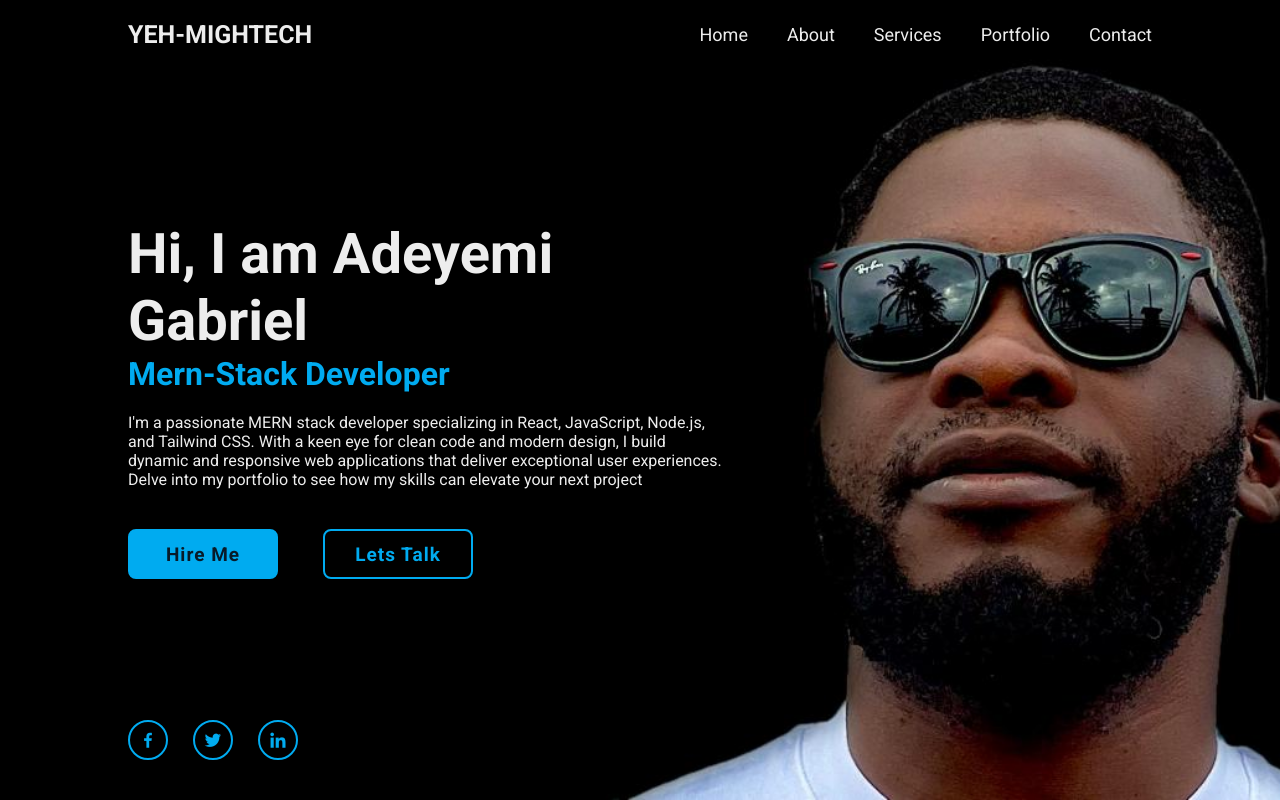
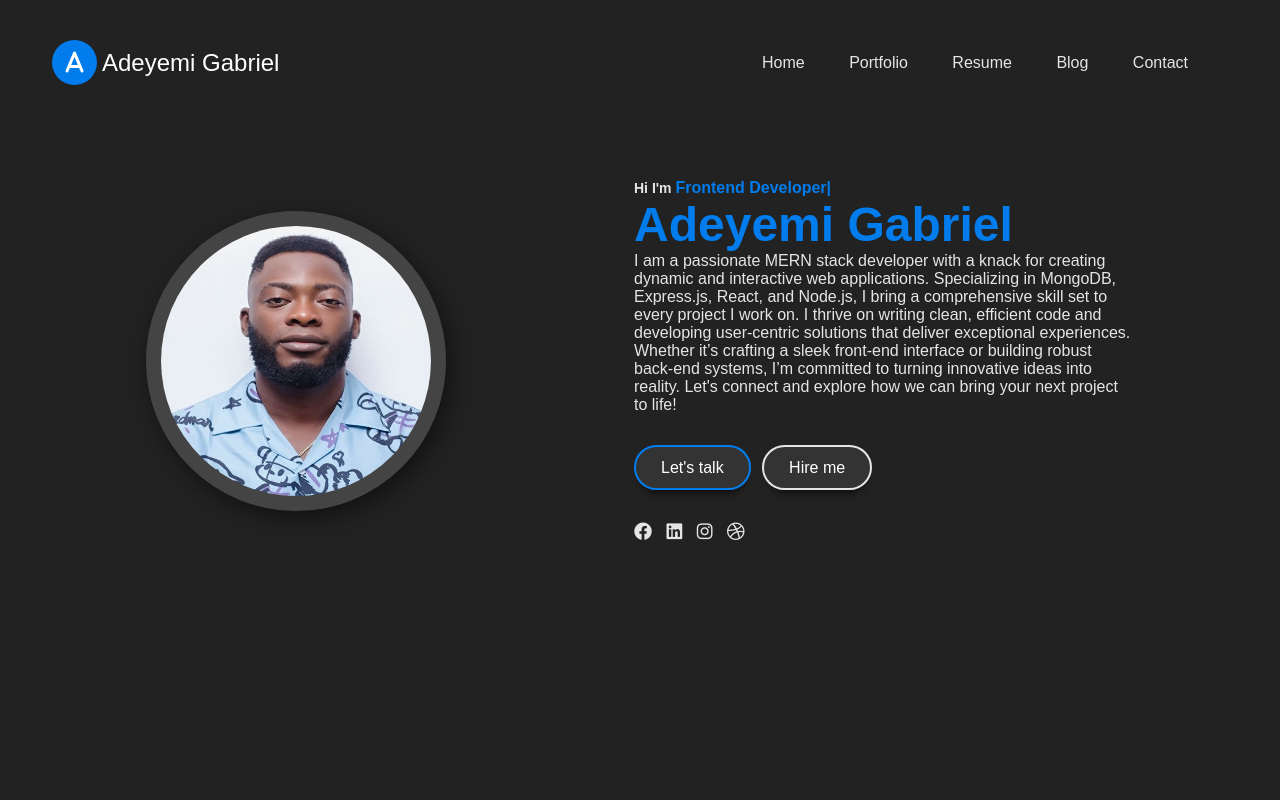
Before and after one commit to yehmight/my-portfolio, a plain HTML site: page index.html in a window 1280 px wide. Drawn offline with nearby package versions, Linux system fonts and the light colour scheme.

Commit message:
my portfolio

```diff
--- a/index.html
+++ b/index.html
@@ -3,41 +3,88 @@
 <head>
     <meta charset="UTF-8">
     <meta http-equiv="X-UA-Compatible" content="IE=edge">
-    <meta name="viewport" content="width=device-width,
-     initial-scale=1.0">
-    <title>My Potfolio</title>
+    <meta name="viewport" content="width=device-width, initial-scale=1.0">
+    <title>My Portfolio</title>
     <link rel="stylesheet" href="style.css">
-    <link href='https://unpkg.com/boxicons@2.1.4/css/boxicons.min.css' rel='stylesheet'>
+    <!----Font awesome cdn  font icon css -->
+    <link rel="stylesheet" href="https://cdnjs.cloudflare.com/ajax/libs/font-awesome/6.2.1/css/all.min.css">
 </head>
 <body>
-    <header class="header">
-        <a href="#" class="logo">YEH-MIGHTECH</a>
+     <div class="hero-header">
+        <div class="wrapper">
+            <header>
+                <div class="logo">
+                    <i class="fa-solid fa-a"></i>
+                    <div class="logo-text">Adeyemi Gabriel</div>
+                </div>
+                <nav>
+                    <div class="togglebtn">
+                        <span></span>
+                        <span></span>
+                        <span></span>
+                    </div>
+                    <ul class="navlinks">
+                        <li><a href="#">Home</a></li>
+                        <li><a href="#">Portfolio</a></li>
+                        <li><a href="#">Resume</a></li>
+                        <li><a href="#">Blog</a></li>
+                        <li><a href="#">Contact</a></li>
+                    </ul>
+                </nav>
+            </header>
+            <div class="container">
+                 <div class="hero-pic">
+                    <img src="images/user.jpeg" alt="profile pic">
+                 </div>
+                 <div class="hero-text">
+                    <h5>Hi I'm <span class="input">Frontend Developer</span></h5>
+                    <h1>Adeyemi Gabriel</h1>
+                    <p> I am a passionate MERN stack developer with a knack for creating dynamic
+                        and interactive web applications. Specializing in MongoDB, Express.js,
+                         React, and Node.js, I bring a comprehensive skill set to every project
+                         I work on. I thrive on writing clean, efficient code and developing
+                         user-centric solutions that deliver exceptional experiences. Whether
+                         it’s crafting a sleek front-end interface or building robust back-end
+                         systems, I’m committed to turning innovative ideas into reality. Let's
+                         connect and explore how we can bring your next project to life!
+                    </p>
 
-        <nav class="navbar">
-            <a href="" class="active">Home</a>
-            <a href="">About</a>
-            <a href="">Services</a>
-            <a href="">Portfolio</a>
-            <a href="">Contact</a>
-        </nav>
-    </header>
-    <section class="home">
-        <div class="home-content">
-            <h1>Hi, I am Adeyemi Gabriel</h1>
-            <h3>Mern-Stack Developer</h3>
-            <p>I'm a passionate MERN stack developer specializing in React, JavaScript, Node.js, and Tailwind CSS. With a keen eye for clean code and modern design, I build dynamic and responsive web applications that deliver exceptional user experiences. Delve into my portfolio to see how my skills can elevate your next project
-                </p>
-                  <div class="btn-box">
-                    <a href="https://www.linkedin.com/in/adeyemi-okesanya-b708b82aa?utm_source=share&utm_campaign=share_via&utm_content=profile&utm_medium=ios_app">Hire Me</a>
-                    <a href="https://wa.me/2348130380392">Lets Talk</a>
-                  </div>
+                    <div class="btn-group">
+                        <a href="https://wa.me/2348130380392" class="btn active">Let's talk</a>
+                       <a href="https://www.linkedin.com/in/adeyemi-okesanya-b708b82aa?utm_source=share&utm_campaign=share_via&utm_content=profile&utm_medium=ios_app" class="btn ">Hire me</a>
+
+                    </div>
+
+                    <div class="social">
+                        <a href="https://www.instagram.com/mr_generator_01?igsh=MWcyaGh5dTVnNnV2OQ%3D%3D&utm_source=qr"><i class="fa-brands fa-facebook"></i></a>
+                        <a href="https://www.linkedin.com/in/adeyemi-okesanya-b708b82aa?utm_source=share&utm_campaign=share_via&utm_content=profile&utm_medium=ios_app"><i class="fa-brands fa-linkedin"></i></a>
+                        <a href="https://www.linkedin.com/in/adeyemi-okesanya-b708b82aa?utm_source=share&utm_campaign=share_via&utm_content=profile&utm_medium=ios_app"><i class="fa-brands fa-instagram"></i></a>
+                        <a href="#"><i class="fa-brands fa-dribbble"></i></a>
+                        <a href="#"><i class="fa-brands fa-pintrest"></i></a>
+                    </div>
+                 </div>
+            </div>
         </div>
-        <div class="home-sci">
-            <a href="https://www.instagram.com/mr_generator_01?igsh=MWcyaGh5dTVnNnV2OQ%3D%3D&utm_source=qr"><i class='bx bxl-facebook'></i></a>
-            <a href="https://x.com/yehmight?s=21&t=eCJci8yxbiVMabtOCiV--A"><i class='bx bxl-twitter'></i></a>
-            <a href="https://www.linkedin.com/in/adeyemi-okesanya-b708b82aa?utm_source=share&utm_campaign=share_via&utm_content=profile&utm_medium=ios_app"><i class='bx bxl-linkedin'></i></a>
-        </div>
-        <span class="home-imgHover"></span>
-    </section>
+     </div>
+     <!---typed js for typing text effect-->
+     <script src="https://cdnjs.cloudflare.com/ajax/libs/typed.js/2.0.10/typed.min.js"></script>
+     <script>
+        /** creating button click show hide navbar **/
+        var togglebtn=document.querySelector(".togglebtn");
+        var nav=document.querySelector(".navlinks");
+        var links=document.querySelector(".navlinks li");
+
+        togglebtn.addEventListener("click", function(){
+            this.classList.toggle("click");
+            nav.classList.toggle("open");
+        })
+
+        var typed=new Typed(".input",{
+            strings:["Frontend Developer","backend Developer","Web Developer"],
+            typedSpeed:70,
+            backSpeed:55,
+            loop:true
+        })
+     </script>
 </body>
 </html>
--- a/style.css
+++ b/style.css
@@ -1,304 +1,214 @@
-/* Import Google Font */
-@import url('https://fonts.googleapis.com/css2?family=Roboto:wght@400;700&display=swap');
-
-* {
+*{
+    box-sizing: border-box;
+    padding: 0;
     margin: 0;
-    padding: 0;
-    box-sizing: border-box;
-    font-family: 'Roboto', sans-serif; /* Changed to 'Roboto' */
+    font-family: poppins,sans-serif;
+    text-decoration: none;
 }
-
-body {
-
-    color: #ededed;
+body{
+    overflow-x: hidden;
 }
-
-.header {
-    position: fixed;
-    top: 0;
-    left: 0;
-    width: 100%;
-    padding: 20px 10%;
-    background: transparent;
+.hero-header{
+    width:100%;
+    height: 100%;
+    min-height: 100vh;
+    background: #222;
+}
+.wrapper{
+    width:1280px;
+    max-width: 95%;
+    margin: 0 auto;
+    padding: 0 20px;
+}
+header{
+    padding: 40px 0 30px;
     display: flex;
     justify-content: space-between;
     align-items: center;
-    z-index: 100;
+    flex-wrap: wrap;
 }
-
-.logo {
-    position: relative;
-    font-size: 25px;
-    color: #ededed;
-    text-decoration: none;
-    font-weight: 600;
-}
-
-.logo::before{
-    content: '';
-    position: absolute;
-    top: 0;
-    right: 0;
-    width: 100%;
-    height: 100%;
-    background: black;
-    animation: showRight 1s ease forwards;
-    animation-delay: .4s;
-}
-
-.navbar a {
-    font-size: 18px;
-    color: #ededed;
-    text-decoration: none;
-    font-weight: 500;
-    margin-left: 35px;
-    transition: color 0.3s;
-}
-
-.navbar a:hover,
-.navbar a:active {
-    color: #00abf0;
-}
-
-.home {
-    height: 100vh;
-    background: url("yemi.jpeg") no-repeat;
-    background-size: cover;
-    background-position: center;
-    display: flex;
-    align-items: center;
-    padding: 0 10%;
-}
-
-.home-content {
-    max-width: 600px;
-}
-
-.home-content h1 {
-    font-size: 56px;
-    font-weight: 700;
-    line-height: 1.2;
-}
-
-.home-content h1::before{
-    content: '';
-    position: absolute;
-    top: 0;
-    right: 0;
-    width: 100%;
-    height: 100%;
-    background: black;
-    animation: showRight 1s ease forwards;
-    animation-delay: .1s;
-}
-
-
-.home-content h3 {
-    position: relative;
-    font-size: 32px;
-    font-weight: 700;
-    color: #00abf0;
-}
-
-.home-content h3::before{
-    content: '';
-    position: absolute;
-    top: 0;
-    right: 0;
-    width: 100%;
-    height: 100%;
-    background: black;
-    animation: showRight 1s ease forwards;
-    animation-delay: 1.3s;
-}
-
-
-.home-content p {
-    position: relative;
-    font-size: 16px;
-    margin: 20px 0 40px;
-}
-
-.home-content p::before{
-    content: '';
-    position: absolute;
-    top: 0;
-    right: 0;
-    width: 100%;
-    height: 100%;
-    background: black;
-    animation: showRight 1s ease forwards;
-    animation-delay: 1.6s;
-}
-
-
-.home-content .btn-box {
-    position: relative;
-    display: flex;
-    justify-content: space-between;
-    width: 345px;
-    height: 50px;
-}
-
-.home-content .btn-box::before{
-    content: '';
-    position: absolute;
-    top: 0;
-    right: 0;
-    width: 100%;
-    height: 100%;
-    background: black;
-    animation: showRight 1s ease forwards;
-    animation-delay: 1.9s;
-    z-index: 2;
-}
-
-
-.btn-box a {
-    position: relative;
+.logo{
     display: inline-flex;
     justify-content: center;
     align-items: center;
-    width: 150px;
+}
+.logo i{
+    height: 45px;
+    width:45px;
+    background-color: #007ced;
+    border-radius: 50%;
+    color:#fff;
+    font-weight: 700;
+    font-size: 1.5rem;
+    padding: 10px;
+    margin-right: 5px;
+    cursor: pointer;
+    text-align: center;
+
+}
+.logo .logo-text{
+    font-size: 24px;
+    font-weight: 500;
+    color:#fff;
+}
+nav .togglebtn{
+    width: 35px;
+    height: 35px;
+    position: absolute;
+    top:45px;
+    right: 3%;
+    z-index: 5;
+    cursor: pointer;
+    display: none;
+}
+nav .togglebtn span{
+    display: block;
+    background-color: #007ced;
+    margin: 5px 0px;
+    width:100%;
+    height:3px;
+    transition: 0.3s;
+    transition-property:  transform, opacity;
+
+}
+nav .navlinks{
+    list-style-type: none;
+}
+nav .navlinks li{
+    display: inline-block;
+}
+nav .navlinks li a{
+     color:#e5e5e5;
+     margin-right: 2.5rem;
+}
+.container {
+    display: flex;
+    justify-content: space-around;
+    align-items: center;
+    padding-top:4rem;
+}
+.container .hero-pic{
+    width: 300px;
+    height: 300px;
+    border-radius: 50%;
+    overflow: hidden;
+    border: 15px solid #444;
+    box-shadow: 5px 7px 25px rgba(0,0,0,0.5);
+}
+.hero-pic img{
     height: 100%;
-    background: #00abf0;
-    border: 2px solid #00abf0;
-    border-radius: 8px;
-    font-size: 19px;
-    color: #081b29;
-    text-decoration: none;
-    font-weight: 600;
-    letter-spacing: 1px;
-    overflow: hidden;
-    transition: color 0.3s, background 0.3s; /* Smooth transition for color and background */
+    width:100%;
+    transition: 0.5s;
 }
+.hero-pic img:hover{
+    transform: scale(1.2);
+}
+.hero-text{
+    max-width: 500px;
+    display: flex;
+    flex-direction: column;
+}
+.hero-text h5{
+    color:#e5e5e5;
+    font-size: 14px;
+}
+.hero-text h5 span{
+    color:#007ced;
+    font-size: 16px;
+}
+.hero-text h1{
+    color: #007ced;
+    font-size: 3rem;
+}
+.hero-text p{
+    color:#e5e5e5;
 
-.btn-box a:nth-child(2) {
-    background: transparent;
-    color: #00abf0;
-    border: 2px solid #00abf0; /* Ensure border is visible */
 }
-
-.btn-box a:hover {
-    color: #ffffff; /* Change text color on hover */
+.btn-group{
+    margin:45px 0;
 }
-
-.btn-box a:hover::before {
-    transform: scaleX(1); /* Scale to full width on hover */
+.btn-group .btn{
+    border-color: #d5d5d5;
+    color:#fff;
+    background-color: #333;
+    padding: 12px 25px;
+    margin: 5px 0px;
+    margin-right:7px;
+    border-radius: 30px;
+    border:2px solid #e5e5e5;
+    box-shadow:  0 10px 10px -8px rgb(0 0 0 / 78%);
 }
-
-.btn-box a:nth-child(2):hover {
-    color: #ffffff;
-    background: #00abf0; /* Background color on hover for transparent button */
+.btn.active{
+    border-color: #007ced;
 }
-
-.btn-box a::before {
-    content: '';
-    position: absolute;
-    top: 0;
-    left: 0;
-    width: 100%;
-    height: 100%;
-    background: #081b29; /* Color for the hover effect */
-    z-index: -1;
-    transform: scaleX(0); /* Start with scaleX 0 for the effect */
-    transform-origin: left;
-    transition: transform 0.3s; /* Smooth transition for scaling */
+.hero-text .social i{
+    color: #e5e5e5;
+    font-size: 18px;
+    margin-right: 10px;
+    transition: 0.5s;
 }
-
-.home-sci {
-    position: absolute;
-    bottom: 40px;
-    width: 170px;
-    display: flex;
-    justify-content: space-between;
+.hero-text .social i:hover{
+    color:#007ced;
+    transform: rotate(360deg);
 }
-
-
-.home-sci::before{
-    content: '';
-    position: absolute;
-    top: 0;
-    right: 0;
-    width: 100%;
-    height: 100%;
-    background: black;
-    animation: showRight 1s ease forwards;
-    animation-delay: 1.9s;
-    z-index: 2;
-}
-
-.home-sci a {
-    position: relative;
-    display: inline-flex;
-    justify-content: center;
-    align-items: center;
-    width: 40px;
-    height: 40px;
-    background: transparent;
-    border: 2px solid #00abf0;
-    border-radius: 50%;
-    font-size: 20px;
-    color: #00abf0;
-    text-decoration: none;
-    z-index: 1;
-    overflow: hidden;
-    transition: .5s;
-}
-
-.home-sci a:hover {
-    color: #081b29;
-}
-
-.home-sci a::before {
-    content: '';
-    position: absolute;
-    top: 0;
-    left: 0;
-    width: 0;
-    height: 100%;
-    background: #00abf0;
-    z-index: -1;
-    transition: .5s;
-}
-
-.home-sci a:hover::before {
-    width: 100%;
-}
-
-
-.home-imgHover {
-    position: absolute;
-    top: 0;
-    right: 10px;
-    width: 600px;
-    height: 100%;
-    background: transparent;
-
-    transition: 3s;
-}
-
-.home-imgHover:hover {
-    background: black;
-    opacity: .8;
-}
-
-.home-imgHover::after{
-    content: '';
-    position: absolute;
-    top: 0;
-    right: 0;
-    width: 100%;
-    height: 100%;
-    background: black;
-    animation: showRight 1s ease forwards;
-    animation-delay: 3s;
-    z-index: 2;
-}
-
-/* KEYFRAMES ANIMATION */
-@keyframes showRight {
-    100% {
-        width: 0;
+/* Respnosiv design & displaying navbar for small screen */
+@media(max-width:930px)
+{
+    nav .togglebtn{
+        display: initial;
+    }
+    /* for toggle button**/
+    .click {
+        top:45px;
+    }
+    .click span{
+        position: absolute;
+        margin-top:12px
+    }
+    .click span:first-child{
+        transform: rotate(-40deg);
+    }
+    .click span:nth-child(2)
+    {
+        opacity: 0;
+        margin:0;
+    }
+    .click span:last-child{
+        transform: rotate(45deg);
+        top:0;
+    }
+    nav .navlinks{
+        position: absolute;
+        top:110px;
+        right:-100%;
+        bottom: 0;
+        width: 60%;
+        height: 100vh;
+        background-color: #222;
+        z-index: 3;
+        box-shadow: 5px 13px 30px rgba(0,0,0,0.1);
+        transition: 0.5s;
+        padding: 25px 0px;
+    }
+    nav .navlinks li{
+        display: block;
+    }
+    nav .navlinks li a{
+        display: block;
+        margin-bottom: 15px;
+        text-align: center;
+    }
+    nav .navlinks.open{
+        right:0;
     }
 }
+@media(max-width:768px)
+{
+    .container{
+        flex-direction: column;
+        padding-top:2rem
+    }
+    .hero-text{
+        padding:40px 0px;
+    }
+}
```
Also changed, not shown: images/user.jpeg (added), yemi.jpeg (deleted).
